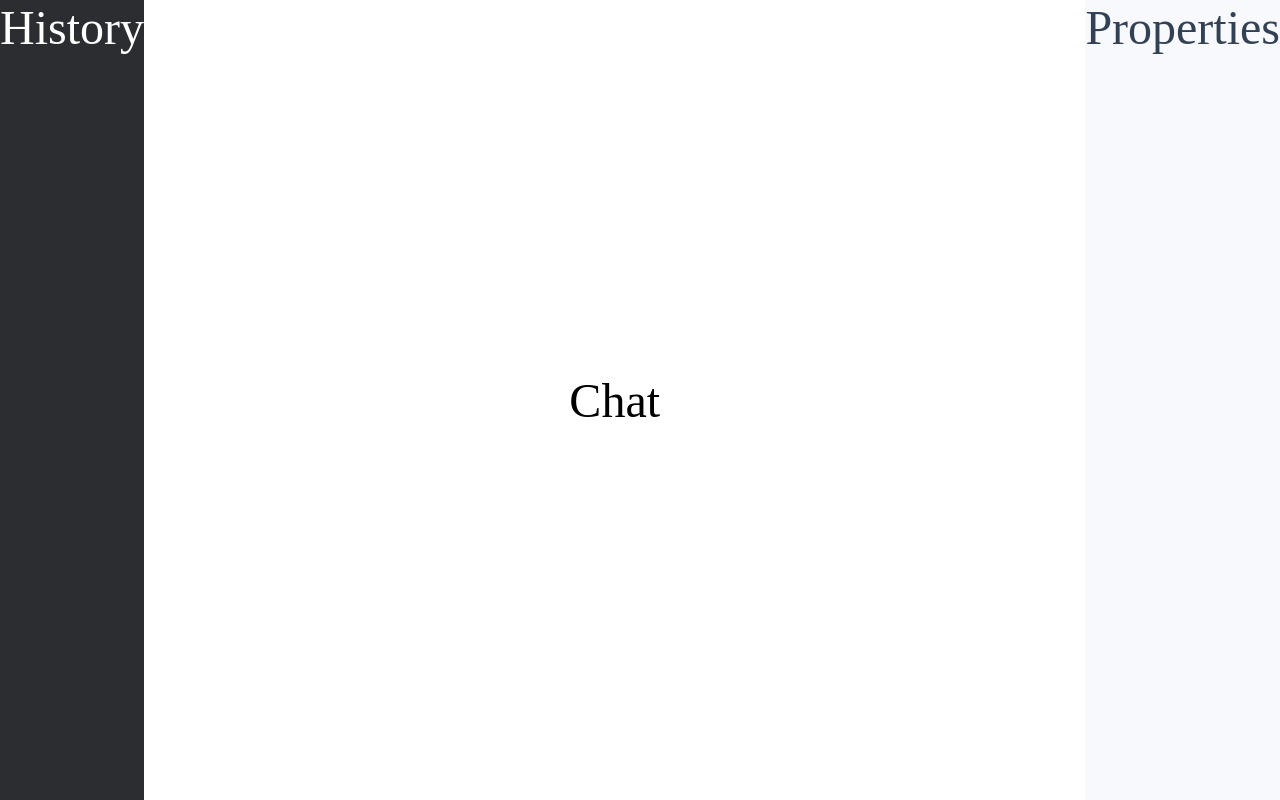
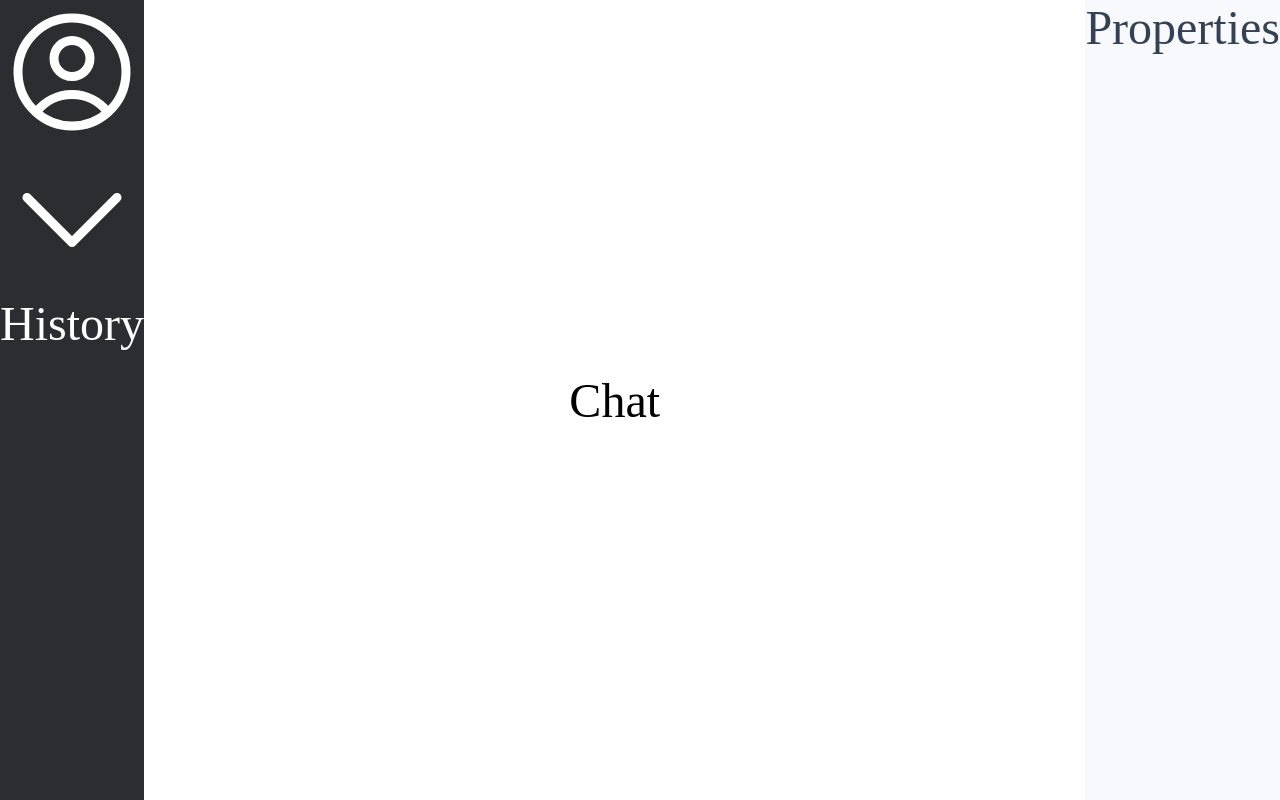
Before and after one commit to ZeevRispler/react-app, a React (Vite) app: page / in a window 1280 px wide. Built offline with nearby package versions, Linux system fonts and the light colour scheme.

Commit message:
Update Header.jsx

```diff
--- a/src/Header.jsx
+++ b/src/Header.jsx
@@ -6,6 +6,15 @@
     return (
         <div className='comp-header'>
             <div className="logo"></div>
+            <div className="icon-button">
+                <svg xmlns="http://www.w3.org/2000/svg" fill="none" viewBox="0 0 24 24" strokeWidth={1.5} stroke="currentColor" className="w-6 h-6">
+                    <path strokeLinecap="round" strokeLinejoin="round" d="M17.982 18.725A7.488 7.488 0 0 0 12 15.75a7.488 7.488 0 0 0-5.982 2.975m11.963 0a9 9 0 1 0-11.963 0m11.963 0A8.966 8.966 0 0 1 12 21a8.966 8.966 0 0 1-5.982-2.275M15 9.75a3 3 0 1 1-6 0 3 3 0 0 1 6 0Z" />
+                </svg>
+
+                <svg xmlns="http://www.w3.org/2000/svg" fill="none" viewBox="0 0 24 24" strokeWidth={1.5} stroke="currentColor" className="w-6 h-6">
+                    <path strokeLinecap="round" strokeLinejoin="round" d="m19.5 8.25-7.5 7.5-7.5-7.5" />
+                </svg>
+            </div>
         </div>
     )
 };
```
